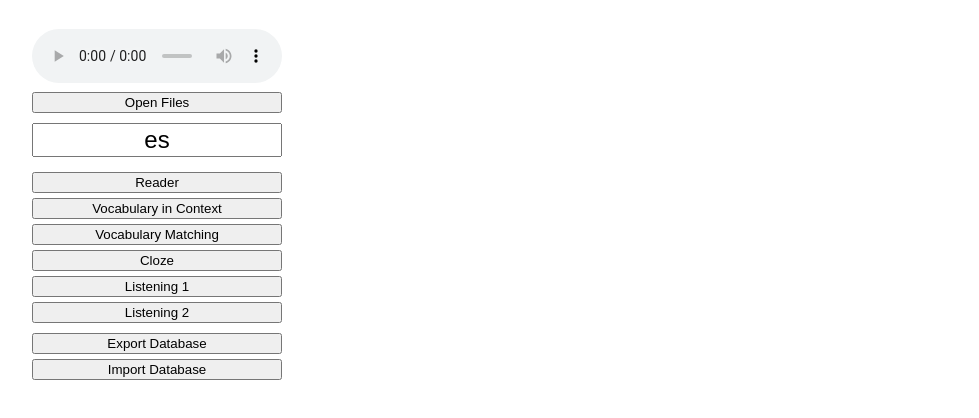
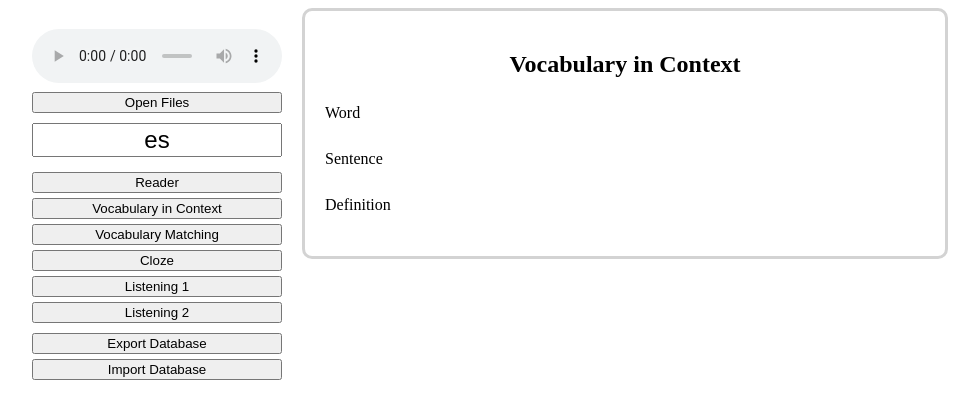
Before and after one commit to sebluy/language-reader-vue, a Vue app: page / in a window 1280 px wide. Both pictures are taken after a click on the button "Vocabulary in Context". Shown: the top 418 px of the page, without its empty margins (66-1045 px from the left). Built offline with nearby package versions, Linux system fonts and the light colour scheme.

Commit message:
Build simple vocab in context view

```diff
--- /dev/null
+++ b/src/activity.ts
@@ -0,0 +1,4 @@
+export class Activity {
+  static READER = "Reader";
+  static VOCAB_IN_CONTEXT = "Vocabulary in Context";
+}
--- a/src/components/MainSidebar.vue
+++ b/src/components/MainSidebar.vue
@@ -2,6 +2,7 @@
 import AudioPlayer from "@/components/AudioPlayer.vue";
 import StatisticsTable from "@/components/StatisticsTable.vue";
 import { Word } from "@/word";
+import { Activity } from "@/activity";
 import { onBeforeUpdate } from "vue";
 
 const props = defineProps([
@@ -15,6 +16,7 @@ const emit = defineEmits([
   "importDatabase",
   "exportDatabase",
   "openFiles",
+  "changeActivity",
 ]);
 onBeforeUpdate(() => console.log("Sidebar will update", props));
 const masteryOf = (type: number) => {
@@ -39,8 +41,8 @@ const masteryOf = (type: number) => {
       />
     </div>
     <div class="sidebar-group">
-      <button>Reader</button>
-      <button>
+      <button @click="emit('changeActivity', Activity.READER)">Reader</button>
+      <button @click="emit('changeActivity', Activity.VOCAB_IN_CONTEXT)">
         Vocabulary in Context
         {{ masteryOf(Word.MASTERY_LEVELS.VOCAB_IN_CONTEXT) }}
       </button>
--- /dev/null
+++ b/src/components/VocabInContext.vue
@@ -0,0 +1,21 @@
+<script setup>
+import MainWindow from "@/components/MainWindow.vue";
+import { reactive } from "vue";
+
+const props = defineProps(["languageText"]);
+const state = reactive({
+  word: undefined,
+});
+</script>
+
+<template>
+  <MainWindow title="Vocabulary in Context">
+    <template v-slot:activity>
+      <p>Word</p>
+      <p>Sentence</p>
+      <p>Definition</p>
+    </template>
+    <template v-slot:sidebar>
+    </template>
+  </MainWindow>
+</template>
--- a/src/views/MainView.vue
+++ b/src/views/MainView.vue
@@ -1,11 +1,13 @@
 <script setup>
 import MainSidebar from "@/components/MainSidebar.vue";
 import TextReader from "@/components/TextReader.vue";
+import VocabInContext from "@/components/VocabInContext.vue";
 import { onMounted, reactive, shallowRef } from "vue";
 import { LanguageDb } from "@/language-db";
 import { LanguageText } from "@/language-text";
 import { Utility } from "@/utility";
 import { RuntimeData } from "@/runtime-data";
+import { Activity } from "@/activity";
 
 const db = new LanguageDb();
 const languageText = shallowRef(undefined);
@@ -15,6 +17,7 @@ const state = reactive({
   runtimeData: runtimeData,
   audioSrc: "",
   masteryCounts: {},
+  activity: Activity.READER,
 });
 
 const load = async () => {
@@ -120,12 +123,14 @@ onMounted(load);
       @update-language="updateLanguage"
       @import-database="importDatabase"
       @export-database="exportDatabase"
+      @change-activity="(activity) => (state.activity = activity)"
     />
     <TextReader
-      v-if="languageText"
+      v-if="state.activity === Activity.READER && languageText"
       :runtime-data="state.runtimeData"
       :language-text="languageText"
       @change-page-by="changePageBy"
     />
+    <VocabInContext v-if="state.activity === Activity.VOCAB_IN_CONTEXT" />
   </div>
 </template>
```
